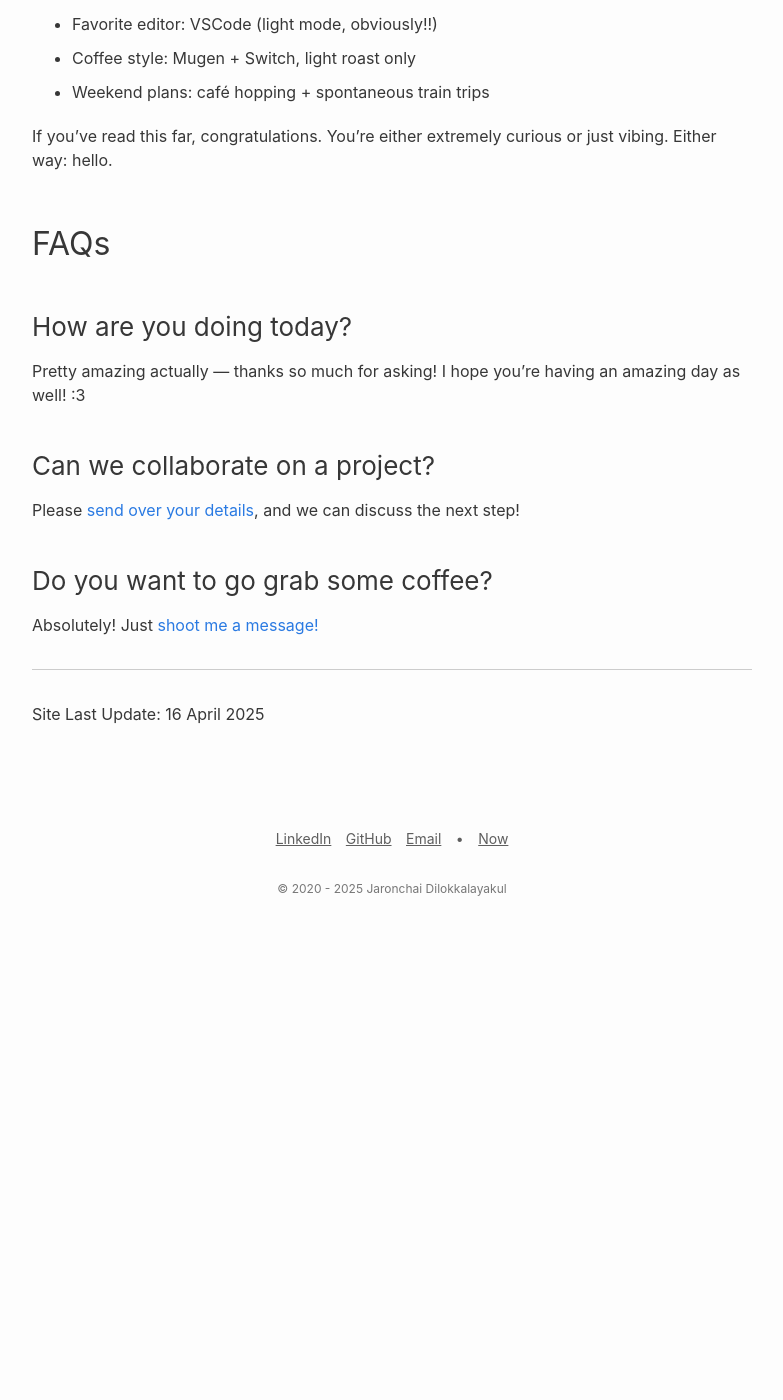
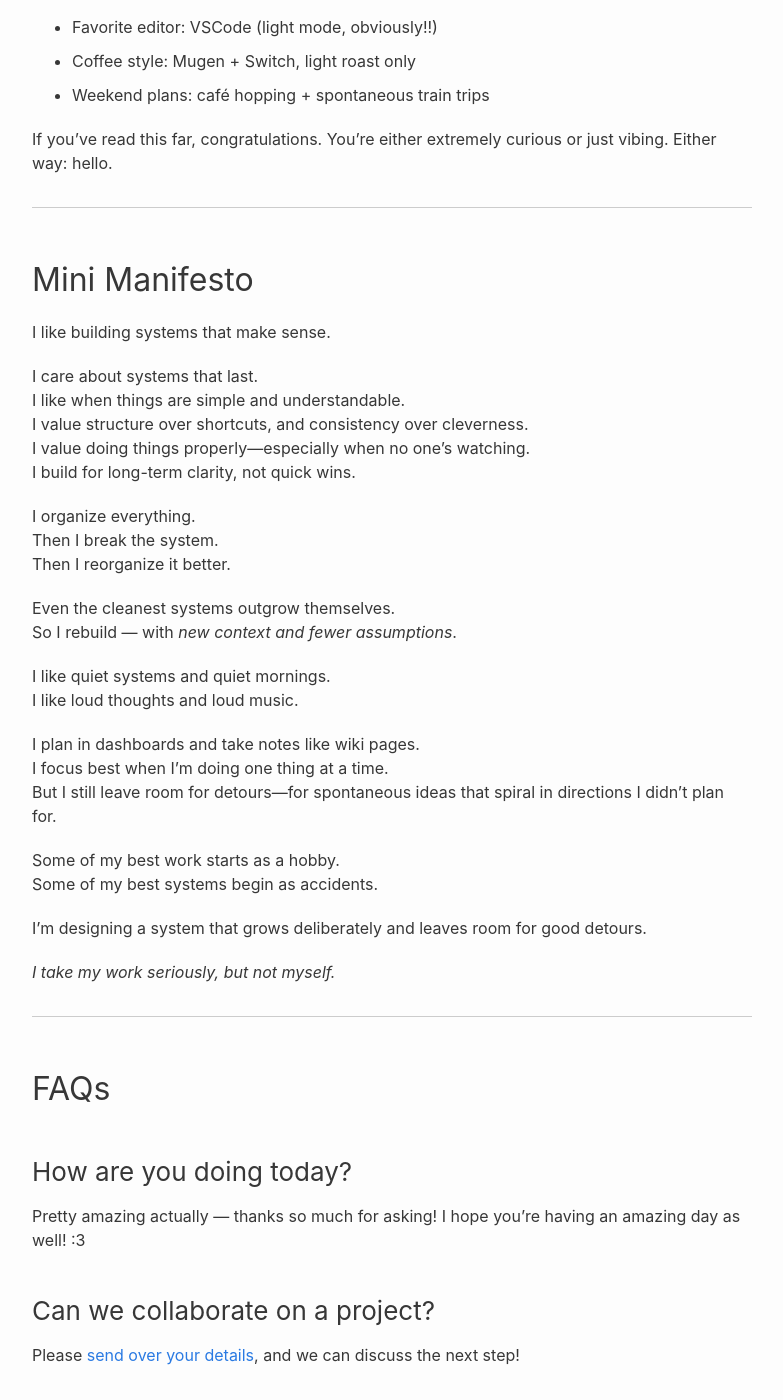
Before and after one commit to jarondlk/jaronchai-blog, a Jekyll site: the page built from pages/about.markdown, in a window 1280 px wide and 1400 px high, scrolled down 3229 px. Shown: the whole window, without its empty margins (248-1031 px from the left). Built offline with Jekyll 4.4.1, drawn with Linux system fonts in a browser that asks for light colours; before the commit the page ends 4157 px from its top, so only the background shows below that; some of the changed text lies outside the part shown.

Commit message:
Update about

```diff
--- a/pages/about.markdown
+++ b/pages/about.markdown
@@ -59,7 +59,7 @@ I am a huge nerd, I'm obsessive about the right things, and chasing systems that
 I like to have my life figured out, of sort, in a way or another. I like to have a Life dashboard, a Research dashboard, a Studies dashboard, a Finance dashboard, a Goals dashboard, a Planning dashboard, an Archive dashboard, and a Dashboard of my all dashboards.
 Osidian is supposed to be my second brain (and to be honest withthe current state of things, probably my first haha. I believe a well-structured folder helps with anxiety, and that chaos, when tagged properly, is just potential energy.
 
-I like to have my notes [unsorted](https://en.wikipedia.org/wiki/Zettelkasten), my files [sorted](https://fortelabs.com/blog/para/), and my system [simple](https://en.wikipedia.org/wiki/Getting_Things_Done)!
+> I like to have my notes [unsorted](https://en.wikipedia.org/wiki/Zettelkasten), my files [sorted](https://fortelabs.com/blog/para/), and my system [simple](https://en.wikipedia.org/wiki/Getting_Things_Done)!
 
 ### I am a Coffee Nerd
 
@@ -70,7 +70,7 @@ I also just got a new Aeropress recently, and have been trying to perfect my col
 
 I’ve been playing guitar (and cello) for over a decade. Fingerstyle covers? Yes. Originals? Sometimes. Rage-quitting mid-transcription? Frequently. If we jam together and you suggest a 4/4, I’ll still play—but I’ll sneak in a 7/8 bar somewhere, you know, as a treat. This keeps me sane and curious.
 
-### More about me:
+### More about me
 
 - I am an optimist
 - I am a minimalist. Functional Minimalist. Every byte must justify its place.
@@ -85,6 +85,41 @@ I’ve been playing guitar (and cello) for over a decade. Fingerstyle covers? Ye
 - Weekend plans: café hopping + spontaneous train trips
 
 If you've read this far, congratulations. You're either extremely curious or just vibing. Either way: hello.
+
+---
+
+## Mini Manifesto
+
+I like building systems that make sense.
+
+I care about systems that last.
+I like when things are simple and understandable.
+I value structure over shortcuts, and consistency over cleverness.
+I value doing things properly—especially when no one’s watching.
+I build for long-term clarity, not quick wins.
+
+I organize everything.
+Then I break the system.
+Then I reorganize it better.
+
+Even the cleanest systems outgrow themselves.
+So I rebuild — with *new context and fewer assumptions*.
+
+I like quiet systems and quiet mornings.
+I like loud thoughts and loud music.
+
+I plan in dashboards and take notes like wiki pages.
+I focus best when I’m doing one thing at a time.
+But I still leave room for detours—for spontaneous ideas that spiral in directions I didn’t plan for.
+
+Some of my best work starts as a hobby.
+Some of my best systems begin as accidents.
+
+I’m designing a system that grows deliberately and leaves room for good detours.
+
+*I take my work seriously, but not myself.*
+
+---
 
 ## FAQs
 
```
